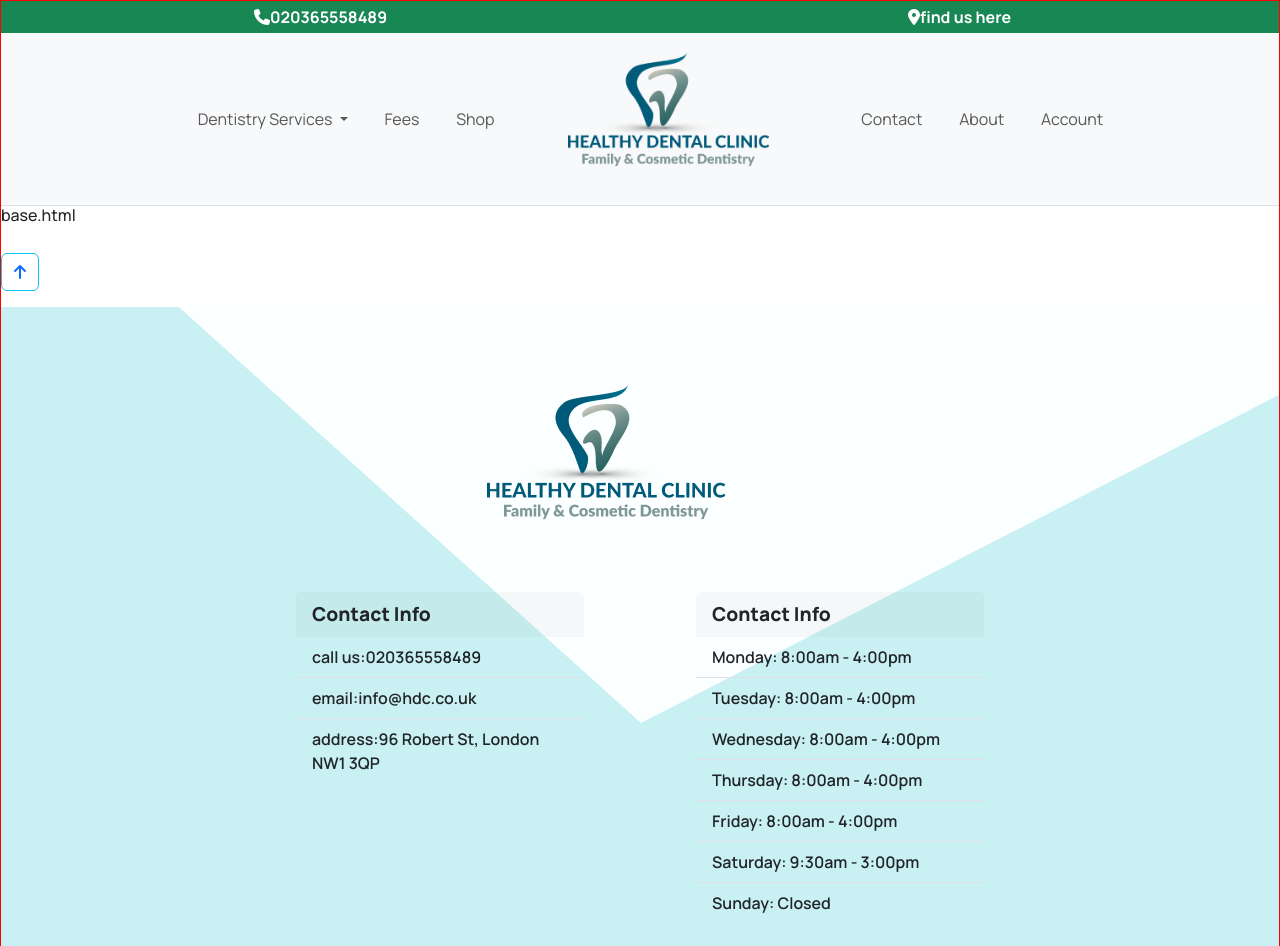
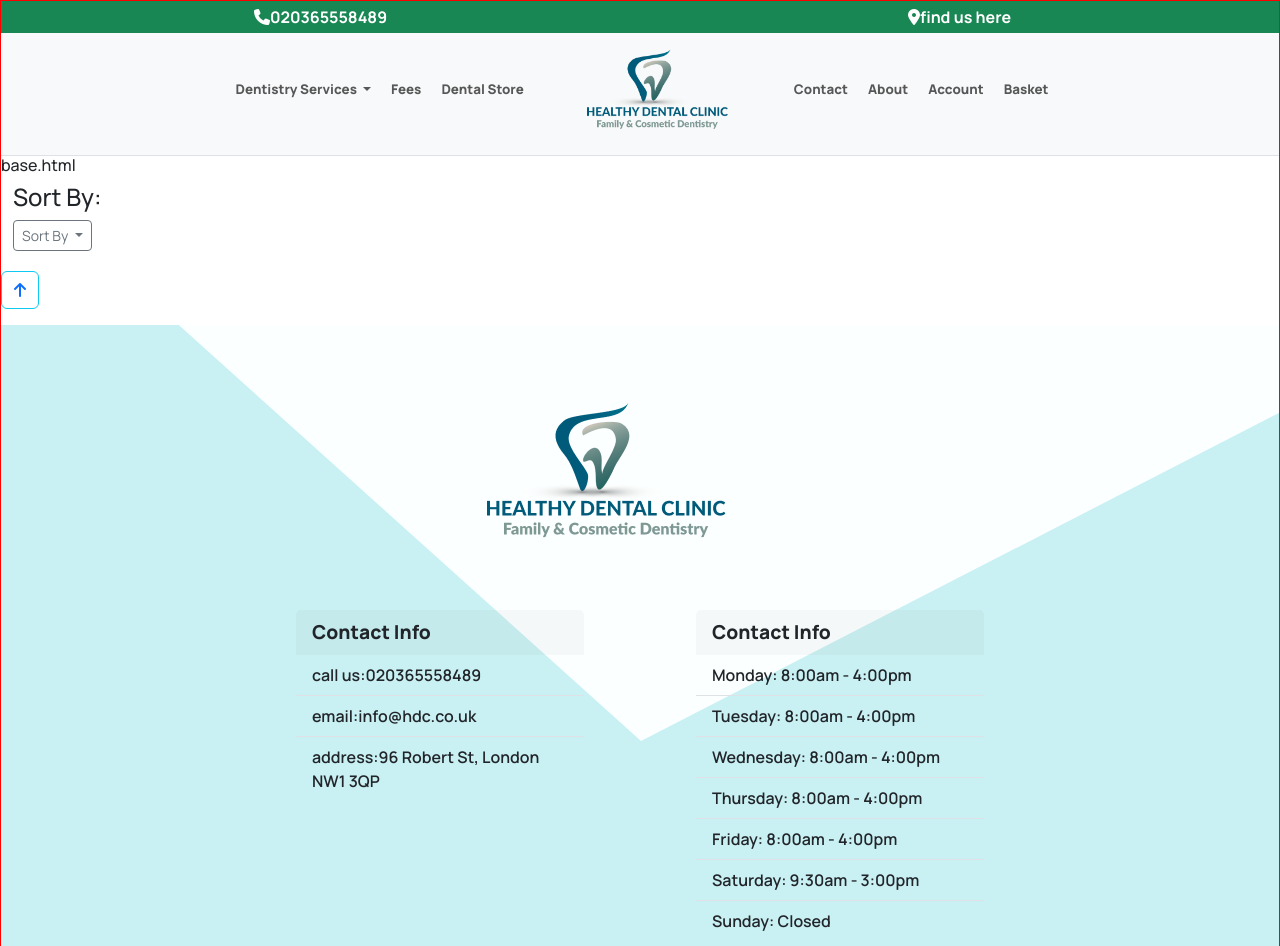
Before and after one commit to maisam2004/dental_clinic, a Django app: template dentalhealthyclinic/products/templates/products/products.html in a window 1280 px wide. Shown: the top 946 px of the page. Run offline with Django 3.2, Linux system fonts and the light colour scheme; the template is opened without the code that fills it, so the values that code supplies are empty; some libraries are stand-ins or nearby versions.

Commit message:
modify nav bar add categroy row

```diff
--- a/dentalhealthyclinic/products/templates/products/products.html
+++ b/dentalhealthyclinic/products/templates/products/products.html
@@ -2,6 +2,45 @@
 {% block page%}products{% endblock %}
 {% block content %}
 <div class="overlay "></div>
+<div class="container-fluid">
+    <div class="row">
+        <div class="col-12">
+            <h4>Sort By:</h4>
+            <div class="btn-group">
+                <button type="button" class="btn btn-sm btn-outline-secondary dropdown-toggle" data-bs-toggle="dropdown" aria-expanded="false">
+                    {% if sort_by == 'default' %}
+                        Default
+                    {% elif sort_by == 'name_asc' %}
+                        Name (A-Z)
+                    {% elif sort_by == 'name_desc' %}
+                        Name (Z-A)
+                    {% elif sort_by == 'price_asc' %}
+                        Price (Low to High)
+                    {% elif sort_by == 'price_desc' %}
+                        Price (High to Low)
+                    {% elif sort_by == 'category' %}
+                        Rating (High to Low)
+                    {% elif sort_by == 'category' %}
+                        Category(High to Low)
+                    {% else %}
+                        Sort By
+                    {% endif %}
+                </button>
+                <ul class="dropdown-menu">
+                    <li><a class="dropdown-item {% if sort_by == 'default' %}active{% endif %}" href="?sort_by=default">Default</a></li>
+                    <li><a class="dropdown-item {% if sort_by == 'name_asc' %}active{% endif %}" href="?sort_by=name_asc">Name (A-Z)</a></li>
+                    <li><a class="dropdown-item {% if sort_by == 'name_desc' %}active{% endif %}" href="?sort_by=name_desc">Name (Z-A)</a></li>
+                    <li><a class="dropdown-item {% if sort_by == 'price_asc' %}active{% endif %}" href="?sort_by=price_asc">Price (Low to High)</a></li>
+                    <li><a class="dropdown-item {% if sort_by == 'price_desc' %}active{% endif %}" href="?sort_by=price_desc">Price (High to Low)</a></li>
+                    <li><a class="dropdown-item {% if sort_by == 'rating' %}active{% endif %}" href="?sort_by=rating">Rating (High to Low rate)</a></li>
+                    <li><a class="dropdown-item {% if sort_by == 'category' %}active{% endif %}" href="?sort_by=category">Category </a></li>
+
+
+                </ul>
+            </div>
+        </div>
+    </div>
+</div>
 <div class="container-fluid">
     <div class="row">
 
--- a/dentalhealthyclinic/static/css/styles.css
+++ b/dentalhealthyclinic/static/css/styles.css
@@ -23,13 +23,16 @@ span a{
 }
 
 .navbar-nav .nav-link {
-    line-height: 140px; /* Match the line-height with the navbar height */
-    margin-left: 1.3em;
+    line-height: 80px; /* Match the line-height with the navbar height */
+    margin-left: 0.3em;
     /* margin-right: 1.3em; */
+
+    font-weight: 800;
+    font-size: smaller;
 
 }
 .desktop_logo{
-    width: 16.5em;
+    width: 12.5em;
     /* padding-bottom: 2rem; */
     padding-left: 2rem;
     padding-right: 2rem;
--- a/dentalhealthyclinic/templates/base.html
+++ b/dentalhealthyclinic/templates/base.html
@@ -69,7 +69,7 @@
                         <a class="nav-link" href="#">Fees</a>
                     </li>
                     <li class="nav-item">
-                        <a class="nav-link" href="{% url 'products' %}">Shop</a>
+                        <a class="nav-link" href="{% url 'products' %}">Dental Store</a>
                     </li>
                     <li class="nav-item d-none d-md-block">
                         <a class="navbar-brand mx-auto" href="#">
@@ -80,10 +80,13 @@
                         <a class="nav-link" href="#">Contact</a>
                     </li>
                     <li class="nav-item">
-                        <a class="nav-link" href="#">About</a>
+                        <a class="nav-link d-sm-block d-md-none d-lg-block" href="#">About</a>
                     </li>
                     <li class="nav-item">
                         <a class="nav-link" href="#">Account</a>
+                    </li>
+                    <li class="nav-item">
+                        <a class="nav-link" href="#">Basket</a>
                     </li>
                     <li class="nav-item d-block d-sm-none">
                         <div class="z-3 position-relative p-1 rounded-3"><span><a class="text-white " href="tel:020365558489"><i class="fa-solid fa-square-phone"></i>020365558489</a></span></div>
@@ -99,57 +102,33 @@
 
     </nav>
     {% if request.resolver_match.url_name == 'products' %}
-        <div class="container w-50 offset-4">
-            <div class="row">
+        <div class="container-fluid">
+            <div class="row ">
 
-                <form class="form-inline" method="GET" action="{% url 'products' %}">
+                <form class="form-inline d-flex justify-content-center position-relative" method="GET" action="{% url 'products' %}">
 
                 <!-- Search bar HTML -->
-                <lable for='searchbar'>
-                    <input type="text" name="searchbar" class="w-50 rounded-pill" id="searchbar">
-                    <input type="submit" class=" rounded-pill p-2" value="search">
-                </lable>
+                <lable for='searchbar'> </lable>
+                    <input type="text" name="searchbar" class=" p-1 w-50 rounded-pill" id="searchbar">
+                    <!-- <input type="submit" class=" rounded-pill p-1" value="&#xf014"> -->
+                    <button type="submit" class="btn search_icon position-absolute  ">
+                        <i class="fa-solid fa-magnifying-glass"></i>
+                    </button>
+
                 </form>
 
             </div>
-
-            <div class="row">
-                <div class="col-12">
-                    <h4>Sort By:</h4>
-                    <div class="btn-group">
-                        <button type="button" class="btn btn-sm btn-outline-secondary dropdown-toggle" data-bs-toggle="dropdown" aria-expanded="false">
-                            {% if sort_by == 'default' %}
-                                Popularity
-                            {% elif sort_by == 'name_asc' %}
-                                Name (A-Z)
-                            {% elif sort_by == 'name_desc' %}
-                                Name (Z-A)
-                            {% elif sort_by == 'price_asc' %}
-                                Price (Low to High)
-                            {% elif sort_by == 'price_desc' %}
-                                Price (High to Low)
-                            {% else %}
-                                Sort By
-                            {% endif %}
-                        </button>
-                        <ul class="dropdown-menu">
-                            <li><a class="dropdown-item {% if sort_by == 'default' %}active{% endif %}" href="?sort_by=default">Default</a></li>
-                            <li><a class="dropdown-item {% if sort_by == 'name_asc' %}active{% endif %}" href="?sort_by=name_asc">Name (A-Z)</a></li>
-                            <li><a class="dropdown-item {% if sort_by == 'name_desc' %}active{% endif %}" href="?sort_by=name_desc">Name (Z-A)</a></li>
-                            <li><a class="dropdown-item {% if sort_by == 'price_asc' %}active{% endif %}" href="?sort_by=price_asc">Price (Low to High)</a></li>
-                            <li><a class="dropdown-item {% if sort_by == 'price_desc' %}active{% endif %}" href="?sort_by=price_desc">Price (High to Low)</a></li>
-                            <li><a class="dropdown-item {% if sort_by == 'rating' %}active{% endif %}" href="?sort_by=rating">Rating (High to Low rate)</a></li>
-                            <li><a class="dropdown-item {% if sort_by == 'category' %}active{% endif %}" href="?sort_by=category">Category </a></li>
-
-
+            <div class="row category-row d-none d-md-block">
+                <div class="container  ">
+                    <ul class="category-list d-flex justify-content-center ">
+                        <li><a class="category-link px-3 " >Categories : </a></li>
+                        <li><a class="category-link px-5 " href="{% url 'products'%}?category=activewear,essencial">Activewear and Essencial</a></li>
+                        <li><a class="category-link px-5" href="{% url 'products'%}?category=jeans">Jeans</a></li>
+                        <li><a class="category-link px-5" href="{% url 'products'%}?category=shirts">Shirts</a></li>
                         </ul>
-                    </div>
                 </div>
             </div>
 
-            <!-- Your existing product listing code -->
-
-            <!-- Your existing product listing code -->
         </div>
         {% endif %}
 
```
Also changed, not shown: other parts of dentalhealthyclinic/static/css/styles.css (+57 -4 lines), dentalhealthyclinic/products/views.py (+2 -17 lines).
